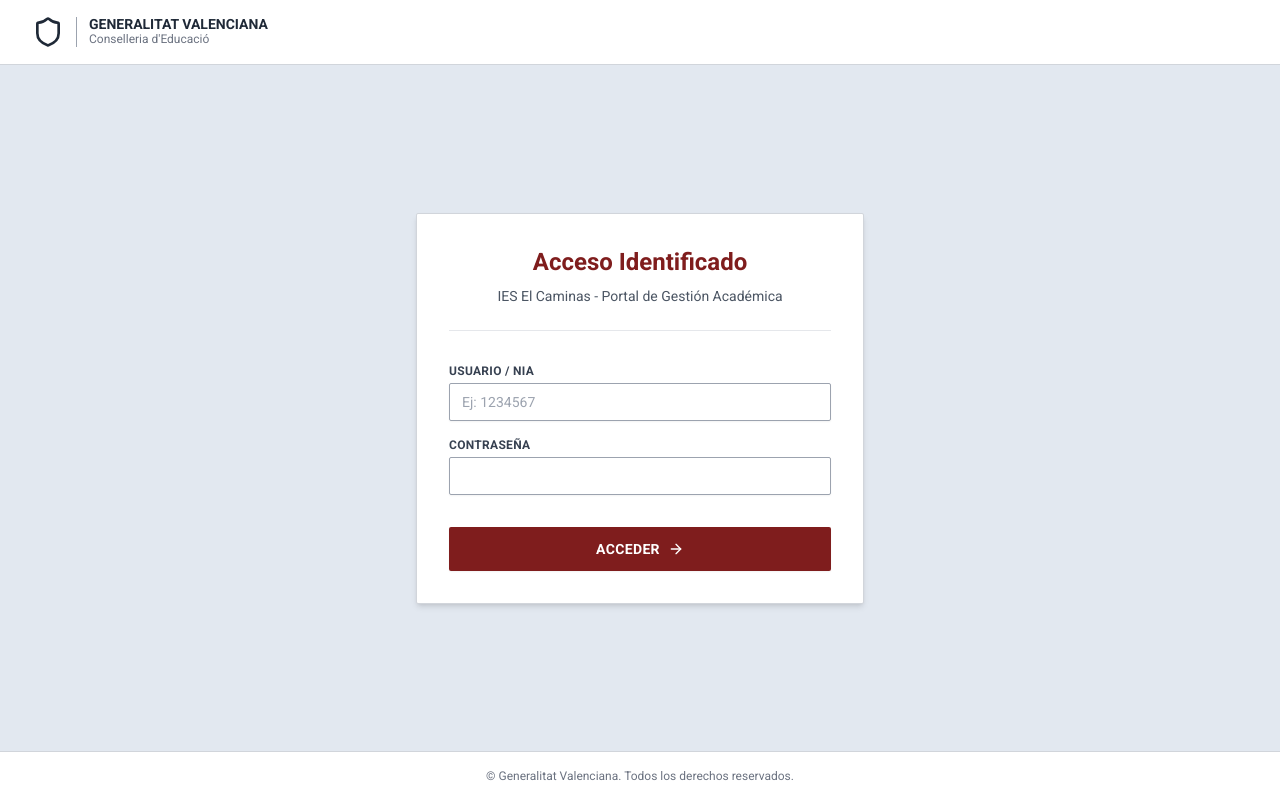
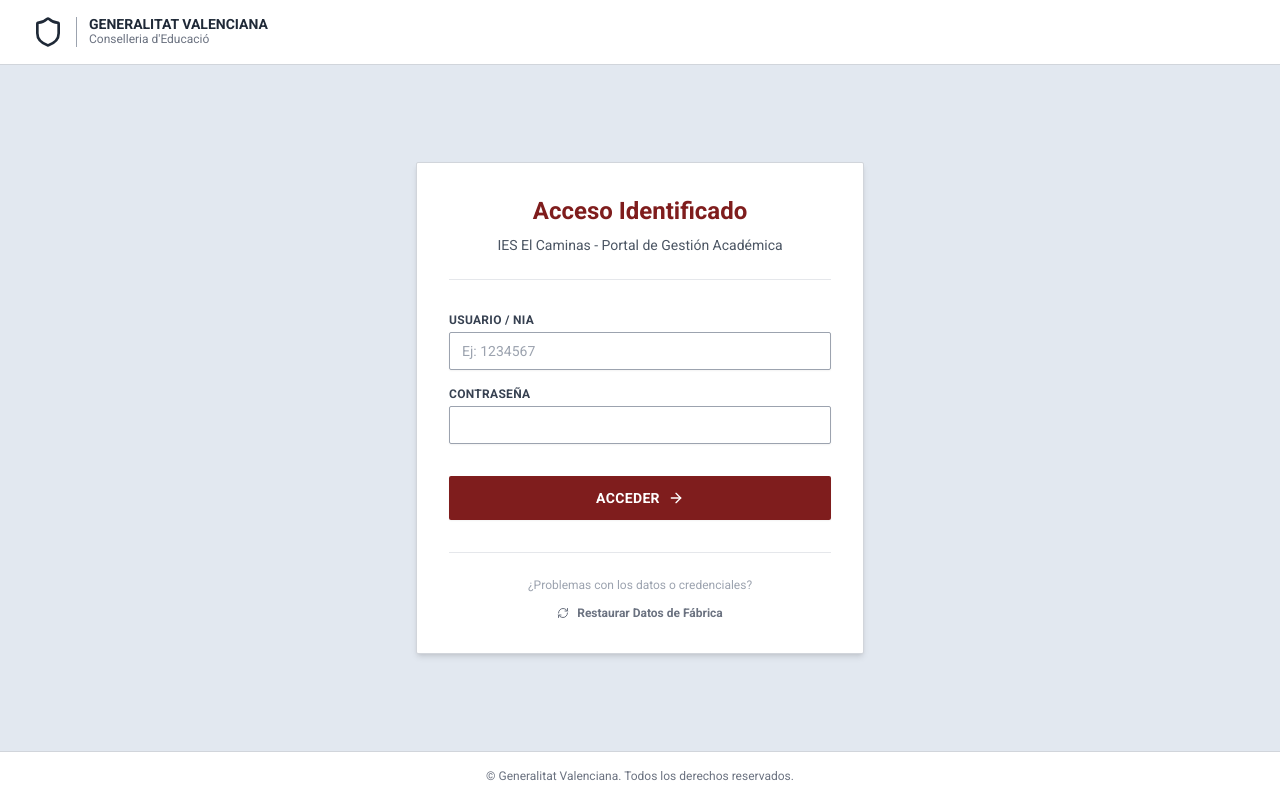
Before and after one commit to im7xhhhh-gif/IES-El-Caminas---Portal-Acad-mico, a React (Vite) app: page /#/login in a window 1280 px wide. Built offline with nearby package versions, Linux system fonts and the light colour scheme.

Commit message:
feat: Add data reset functionality
Introduces a new `resetToDefaults` function to the DataContext and a corresponding button on the Login page. This allows users to reset the application's local data storage to its initial state, useful for debugging or resolving data inconsistencies.

```diff
--- a/context/DataContext.tsx
+++ b/context/DataContext.tsx
@@ -20,7 +20,8 @@ interface DataContextType {
   replyMessage: (messageId: string, response: string) => void;
   markAsRead: (messageId: string) => void;
   deleteMessage: (messageId: string) => void;
-  saveData: () => Promise<void>; // New manual save function
+  saveData: () => Promise<void>;
+  resetToDefaults: () => void; // New function to reset DB
 }
 
 const DataContext = createContext<DataContextType | undefined>(undefined);
@@ -58,28 +59,18 @@ export const DataProvider: React.FC<{ children: ReactNode }> = ({ children }) =>
   // LISTEN FOR EXTERNAL CHANGES (Cross-Tab Synchronization)
   useEffect(() => {
     const handleStorageChange = (e: StorageEvent) => {
-      if (e.key === 'ies_users' && e.newValue) {
-         setUsers(JSON.parse(e.newValue));
-      }
-      if (e.key === 'ies_grades' && e.newValue) {
-         setGrades(JSON.parse(e.newValue));
-      }
-      if (e.key === 'ies_attendance' && e.newValue) {
-         setAttendance(JSON.parse(e.newValue));
-      }
-      if (e.key === 'ies_messages' && e.newValue) {
-         setMessages(JSON.parse(e.newValue));
-      }
+      if (e.key === 'ies_users' && e.newValue) setUsers(JSON.parse(e.newValue));
+      if (e.key === 'ies_grades' && e.newValue) setGrades(JSON.parse(e.newValue));
+      if (e.key === 'ies_attendance' && e.newValue) setAttendance(JSON.parse(e.newValue));
+      if (e.key === 'ies_messages' && e.newValue) setMessages(JSON.parse(e.newValue));
     };
 
     window.addEventListener('storage', handleStorageChange);
     return () => window.removeEventListener('storage', handleStorageChange);
   }, []);
 
-  // Manual save function to be triggered by the Admin Button
+  // Manual save function
   const saveData = async () => {
-    // We force a rewrite to LocalStorage to simulate a "Commit" action
-    // In a real backend, this would be an API POST/PUT call
     return new Promise<void>((resolve) => {
         setTimeout(() => {
             localStorage.setItem('ies_users', JSON.stringify(users));
@@ -87,8 +78,19 @@ export const DataProvider: React.FC<{ children: ReactNode }> = ({ children }) =>
             localStorage.setItem('ies_attendance', JSON.stringify(attendance));
             localStorage.setItem('ies_messages', JSON.stringify(messages));
             resolve();
-        }, 600); // Small artificial delay for UX "saving" feeling
+        }, 600);
     });
+  };
+
+  // Hard Reset Function
+  const resetToDefaults = () => {
+      if (window.confirm("¿Estás seguro? Se borrarán TODOS los datos guardados en este navegador y se restaurarán los valores iniciales del sistema. Esta acción no se puede deshacer.")) {
+          localStorage.removeItem('ies_users');
+          localStorage.removeItem('ies_grades');
+          localStorage.removeItem('ies_attendance');
+          localStorage.removeItem('ies_messages');
+          window.location.reload();
+      }
   };
 
   const addUser = (user: User) => {
@@ -99,26 +101,16 @@ export const DataProvider: React.FC<{ children: ReactNode }> = ({ children }) =>
     setUsers(users.map(u => u.id === updatedUser.id ? updatedUser : u));
   };
 
-  // New function to handle ID changes securely across all data tables
   const updateStudentId = (oldId: string, newId: string) => {
     if (oldId === newId) return;
-
-    // 1. Update User List
     setUsers(prev => prev.map(u => u.id === oldId ? { ...u, id: newId } : u));
-
-    // 2. Update Grades
     setGrades(prev => prev.map(g => g.studentId === oldId ? { ...g, studentId: newId } : g));
-
-    // 3. Update Attendance
     setAttendance(prev => prev.map(a => a.studentId === oldId ? { ...a, studentId: newId } : a));
-
-    // 4. Update Messages
     setMessages(prev => prev.map(m => m.studentId === oldId ? { ...m, studentId: newId } : m));
   };
 
   const deleteUser = (id: string) => {
     setUsers(users.filter(u => u.id !== id));
-    // Also cleanup grades/attendance for this user
     setGrades(grades.filter(g => g.studentId !== id));
     setAttendance(attendance.filter(a => a.studentId !== id));
     setMessages(messages.filter(m => m.studentId !== id));
@@ -135,11 +127,8 @@ export const DataProvider: React.FC<{ children: ReactNode }> = ({ children }) =>
             return g;
         });
       }
-
-      // If we are trying to clear a grade that doesn't exist, do nothing
       if (score === undefined) return prev;
 
-      // Create new grade entry
       const newGrade: Grade = { studentId, subjectId };
       if (semester === 1) newGrade.semester1 = score;
       else newGrade.semester2 = score;
@@ -165,7 +154,6 @@ export const DataProvider: React.FC<{ children: ReactNode }> = ({ children }) =>
     };
   };
 
-  // Messaging Logic
   const sendMessage = (msgData: Omit<Message, 'id' | 'status' | 'sentAt'>) => {
     const newMessage: Message = {
       ...msgData,
@@ -208,7 +196,8 @@ export const DataProvider: React.FC<{ children: ReactNode }> = ({ children }) =>
       users, subjects, grades, attendance, messages,
       addUser, updateUser, updateStudentId, deleteUser,
       updateGrade, updateAttendance, getStudentData,
-      sendMessage, replyMessage, markAsRead, deleteMessage, saveData
+      sendMessage, replyMessage, markAsRead, deleteMessage,
+      saveData, resetToDefaults
     }}>
       {children}
     </DataContext.Provider>
--- a/pages/Login.tsx
+++ b/pages/Login.tsx
@@ -1,10 +1,13 @@
+
 import React, { useState } from 'react';
 import { useAuth } from '../context/AuthContext';
-import { Shield, ArrowRight, AlertCircle } from 'lucide-react';
+import { useData } from '../context/DataContext';
+import { Shield, ArrowRight, AlertCircle, RefreshCw } from 'lucide-react';
 import { InputField } from '../components/InputField';
 
 export const Login: React.FC = () => {
   const { login } = useAuth();
+  const { resetToDefaults } = useData();
   const [username, setUsername] = useState('');
   const [password, setPassword] = useState('');
   const [error, setError] = useState('');
@@ -85,6 +88,19 @@ export const Login: React.FC = () => {
                 </button>
             </div>
           </form>
+
+          {/* Reset Data Section */}
+          <div className="mt-8 pt-6 border-t border-gray-200 text-center">
+             <p className="text-xs text-gray-400 mb-3">¿Problemas con los datos o credenciales?</p>
+             <button
+               onClick={resetToDefaults}
+               className="text-xs font-bold text-gray-500 hover:text-red-700 flex items-center justify-center gap-2 mx-auto transition-colors"
+               title="Esto borrará los datos locales y restaurará los usuarios originales"
+             >
+                <RefreshCw size={12} />
+                Restaurar Datos de Fábrica
+             </button>
+          </div>
         </div>
       </div>
 
```
